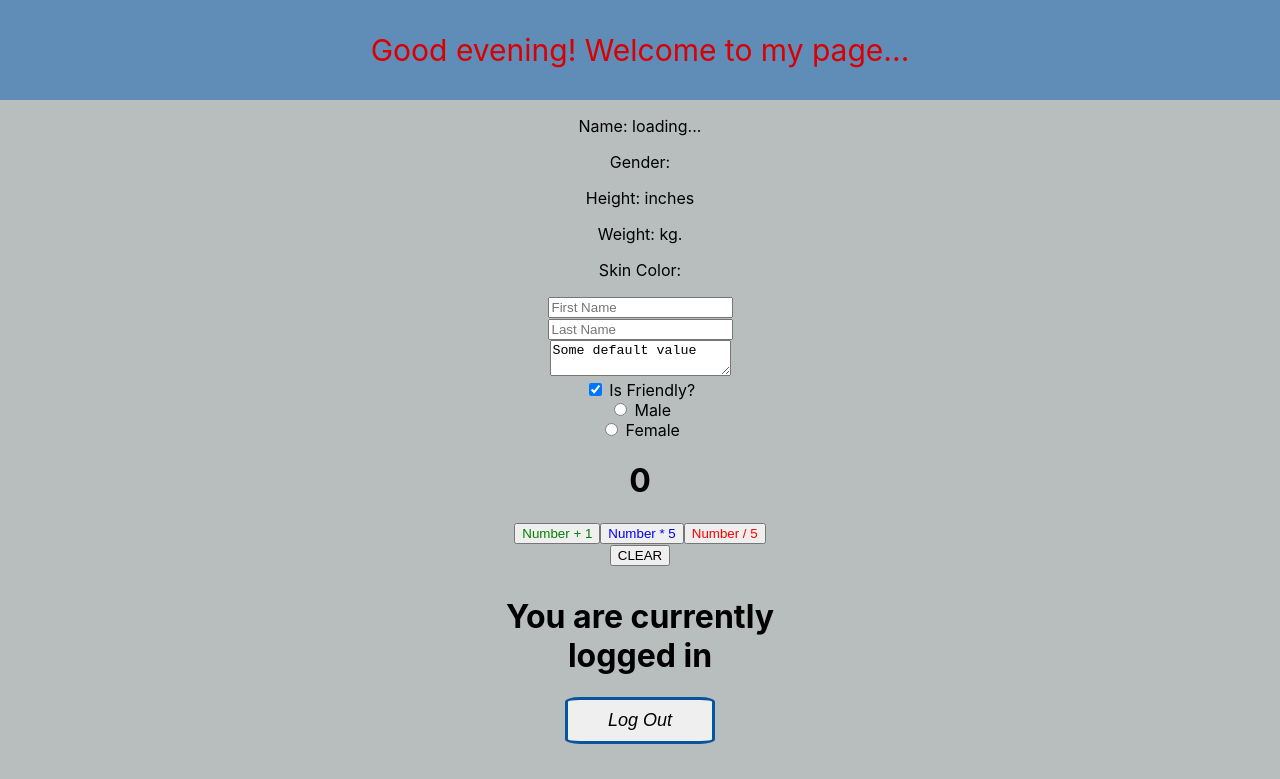
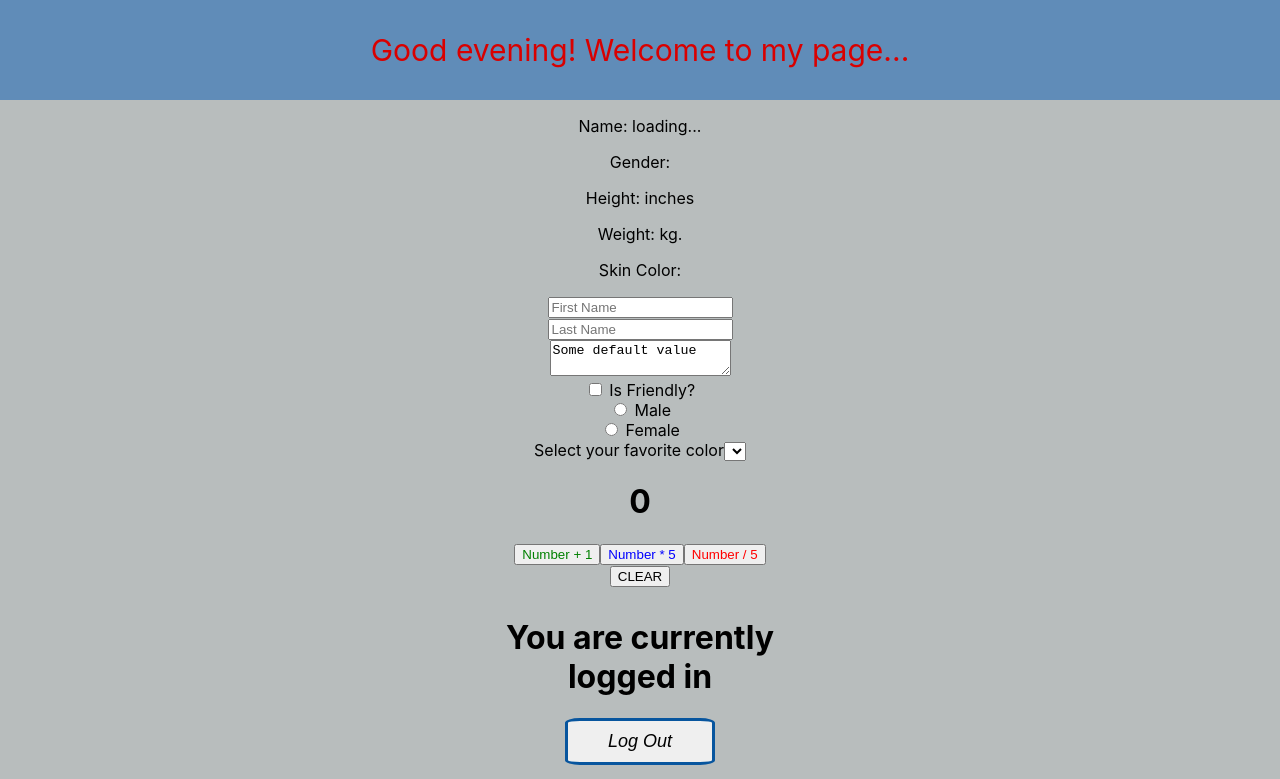
Before and after one commit to shanecolby/my_app_react, a React (Create React App) app: page / in a window 1280 px wide. Shown: the top 779 px of the page. Built offline with nearby package versions, Linux system fonts and the light colour scheme; no server answers.

Commit message:
add select option to form page

```diff
--- a/src/components/FormPract.js
+++ b/src/components/FormPract.js
@@ -6,7 +6,9 @@ class FormPract extends React.Component {
     this.state = {
       firstName: "",
       lastName: "",
-      isFriendly: true
+      isFriendly: false,
+      gender: "",
+      favoriteColor: "blue"
     }
     this.handleChange = this.handleChange.bind(this)
   }
@@ -86,6 +88,19 @@ class FormPract extends React.Component {
 
         <br />
 
+        <label>Select your favorite color</label>
+        <select
+          value={this.state.favoriteColor}
+          onChange={this.handleChange}
+          name="favoriteColor"
+        >
+
+
+
+
+        </select>
+
+
         <h1>{this.state.firstName} {this.state.lastName}</h1>
 
 
```
